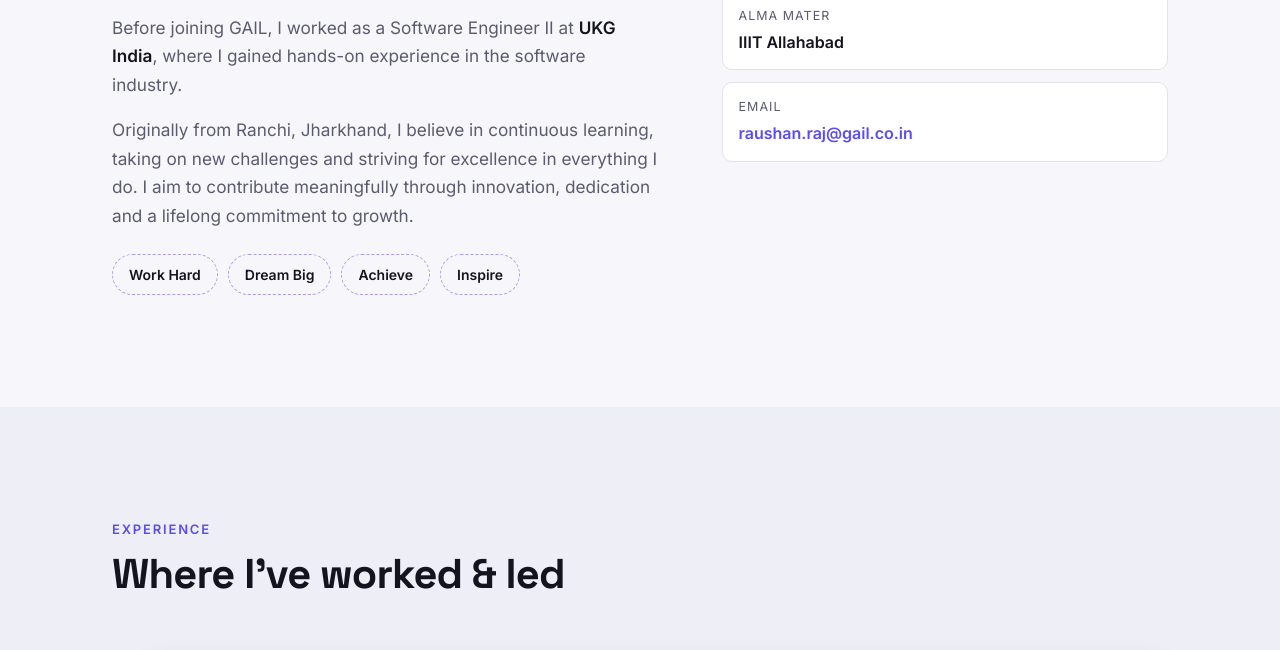
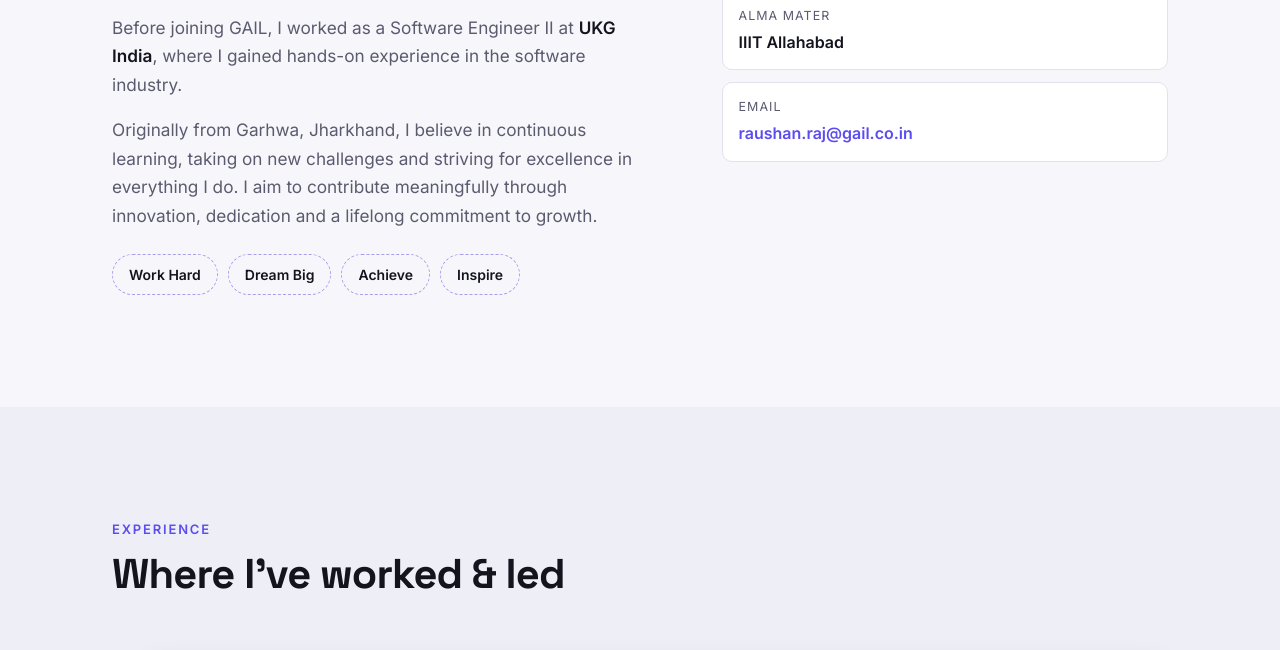
Before and after one commit to raushanraj358/Raushan-Yaduvanshi, a plain HTML site: page index.html in a window 1280 px wide. Shown: the part 1176-1826 px from the top of the page. Drawn offline with Linux system fonts and the light colour scheme.

Commit message:
Updated about section

```diff
--- a/index.html
+++ b/index.html
@@ -132,7 +132,7 @@
           <p>I'm Raushan Raj, also known as Yaduvanshi Raushan, an IT graduate of the <strong>Indian Institute of Information Technology, Allahabad</strong>.</p>
           <p>I currently serve as a <strong>Senior Officer</strong> at <strong>GAIL (India) Limited</strong>, a <strong>Central Public Sector Undertaking (PSU)</strong> under the <strong>Ministry of Petroleum and Natural Gas, Government of India</strong>&nbsp;<svg class="flag" viewBox="0 0 30 20" role="img" aria-label="Flag of India"><rect width="30" height="20" fill="#fff"/><rect width="30" height="6.67" fill="#FF9933"/><rect y="13.33" width="30" height="6.67" fill="#138808"/><circle cx="15" cy="10" r="2.6" fill="none" stroke="#000080" stroke-width=".5"/><circle cx="15" cy="10" r=".55" fill="#000080"/><path d="M15 7.4v5.2M12.4 10h5.2M13.16 8.16l3.68 3.68M16.84 8.16l-3.68 3.68" stroke="#000080" stroke-width=".3"/></svg></p>
           <p>Before joining GAIL, I worked as a Software Engineer II at <strong>UKG India</strong>, where I gained hands-on experience in the software industry.</p>
-          <p>Originally from Ranchi, Jharkhand, I believe in continuous learning, taking on new challenges and striving for excellence in everything I do. I aim to contribute meaningfully through innovation, dedication and a lifelong commitment to growth.</p>
+          <p>Originally from Garhwa, Jharkhand, I believe in continuous learning, taking on new challenges and striving for excellence in everything I do. I aim to contribute meaningfully through innovation, dedication and a lifelong commitment to growth.</p>
           <ul class="chips" aria-label="Motto">
             <li>Work Hard</li><li>Dream Big</li><li>Achieve</li><li>Inspire</li>
           </ul>
```
